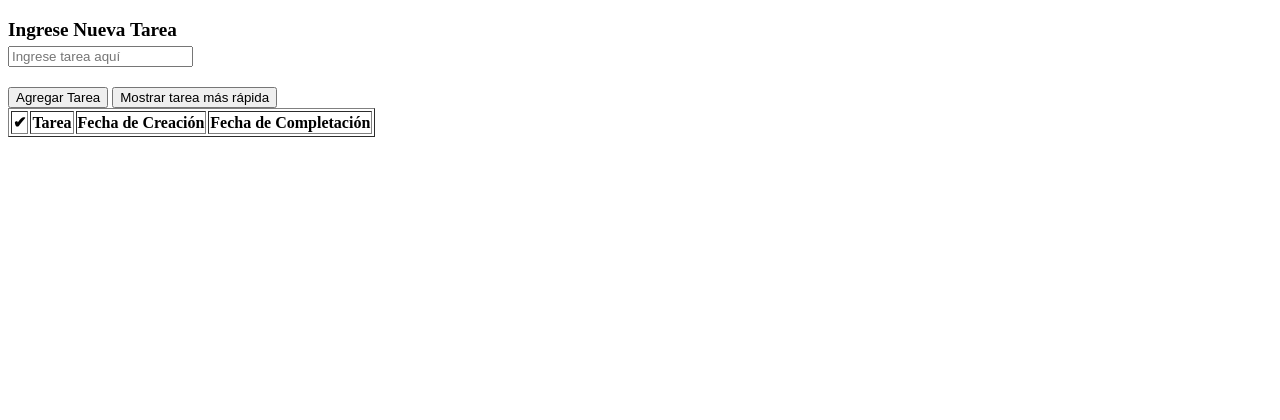
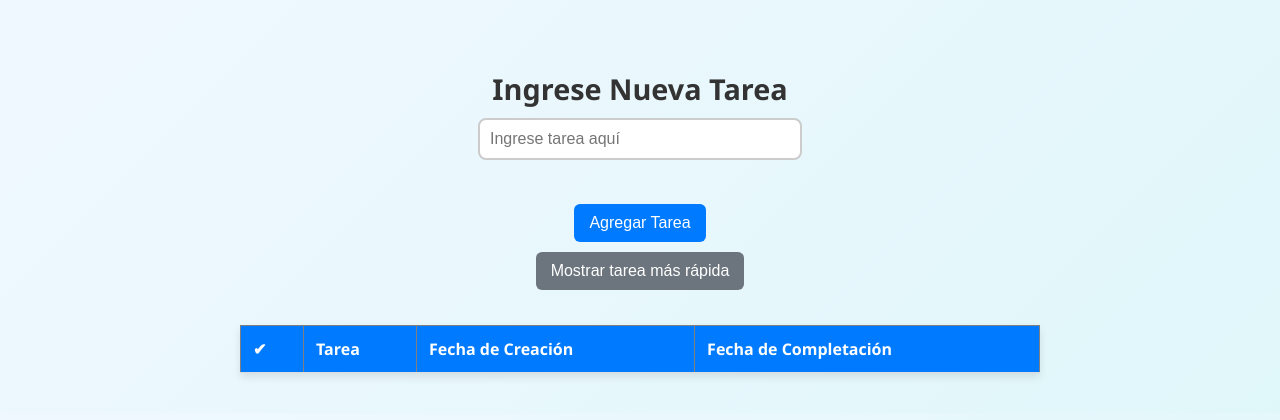
Before and after one commit to gonzalokac/TP-EFSI-2025-TP-2, a plain HTML site: page index.html in a window 1280 px wide. Drawn offline with Linux system fonts and the light colour scheme.

Commit message:
Add files via upload

```diff
--- a/styles.css
+++ b/styles.css
@@ -1,24 +1,96 @@
+body {
+    font-family: 'Segoe UI', sans-serif;
+    background: linear-gradient(135deg, #f0f8ff, #e0f7fa);
+    margin: 0;
+    padding: 40px;
+    display: flex;
+    flex-direction: column;
+    align-items: center;
+}
+
 h3 {
-    font-size: 1.2rem;
-    margin-bottom: 5px;
+    font-size: 1.8rem;
+    margin-bottom: 10px;
+    color: #333;
 }
+
+input[type="text"] {
+    padding: 10px;
+    font-size: 1rem;
+    width: 300px;
+    border: 2px solid #ccc;
+    border-radius: 8px;
+    margin-bottom: 10px;
+    transition: border-color 0.3s;
+}
+
+input[type="text"]:focus {
+    outline: none;
+    border-color: #007BFF;
+}
+
 .text-danger {
-    display: block;
-    color: #ff0000;
+    color: #e74c3c;
     font-size: 0.9rem;
-    margin-top: 5px;
-    opacity: 3;
-    height: 3;
-    transition: opacity 0.3s ease-in-out, height 0.3s ease-in-out;
-    margin-bottom: 20px;
+    margin-bottom: 15px;
 }
-.text-s{
-    display: block;
-    color: #44ffa1;
-    font-size: 0.9rem;
-    margin-top: 5px;
-    opacity: 3;
-    height: 3;
-    transition: opacity 0.3s ease-in-out, height 0.3s ease-in-out;
-    margin-bottom: 20px;
+
+button {
+    padding: 10px 15px;
+    font-size: 1rem;
+    margin: 5px;
+    border: none;
+    border-radius: 6px;
+    cursor: pointer;
+    transition: background-color 0.3s;
 }
+
+.btn-primary {
+    background-color: #007BFF;
+    color: white;
+}
+
+.btn-primary:hover {
+    background-color: #0056b3;
+}
+
+.btn-secondary {
+    background-color: #6c757d;
+    color: white;
+}
+
+.btn-secondary:hover {
+    background-color: #545b62;
+}
+
+table {
+    margin-top: 30px;
+    border-collapse: collapse;
+    width: 90%;
+    max-width: 800px;
+    box-shadow: 0 4px 8px rgba(0,0,0,0.1);
+    background-color: white;
+}
+
+th, td {
+    padding: 12px;
+    text-align: left;
+    border-bottom: 1px solid #ddd;
+}
+
+th {
+    background-color: #007BFF;
+    color: white;
+}
+
+tr:nth-child(even) {
+    background-color: #f9f9f9;
+}
+
+tr:hover {
+    background-color: #f1f1f1;
+}
+
+td:nth-child(2) {
+    transition: text-decoration 0.3s ease;
+}
```
